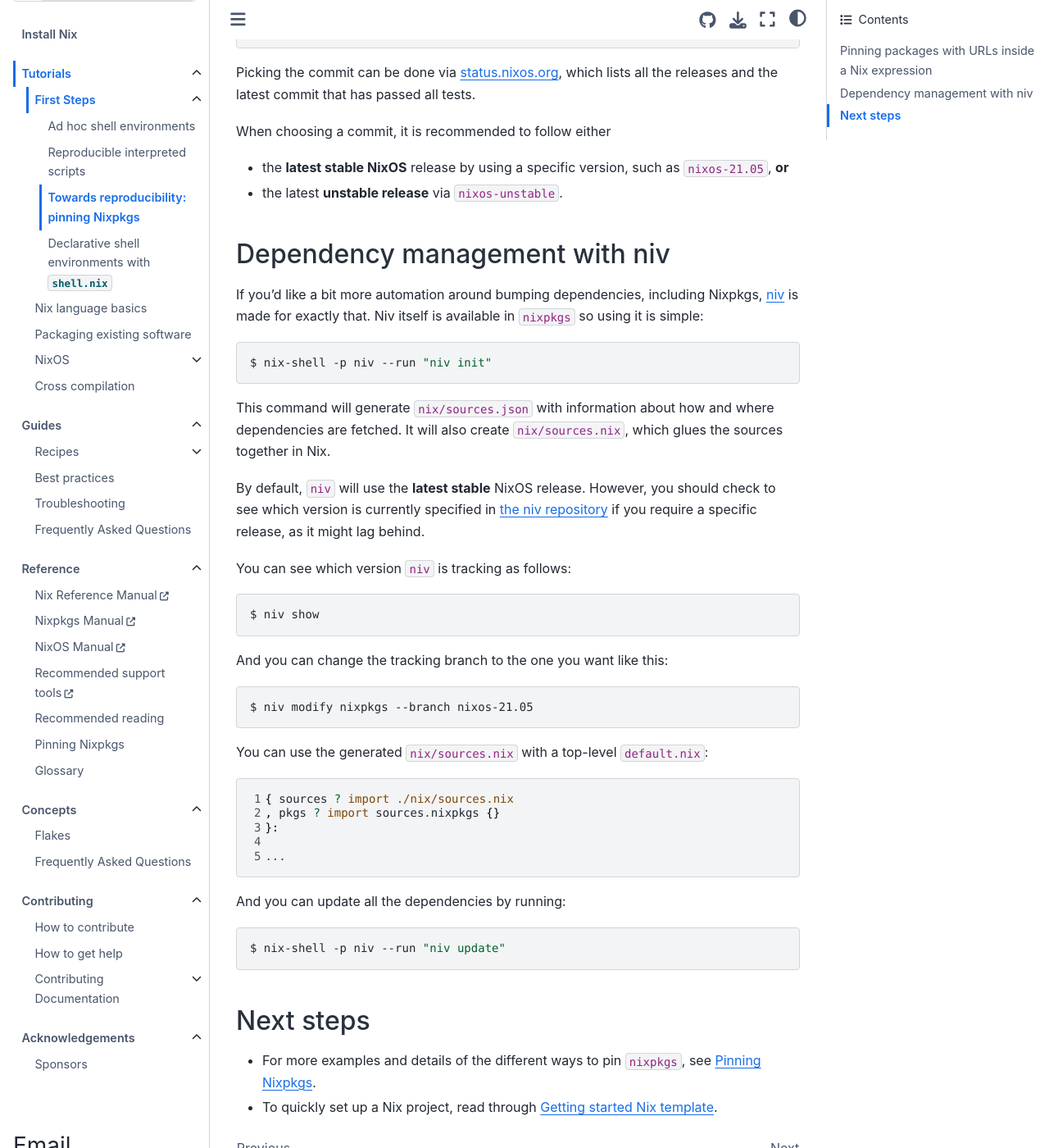
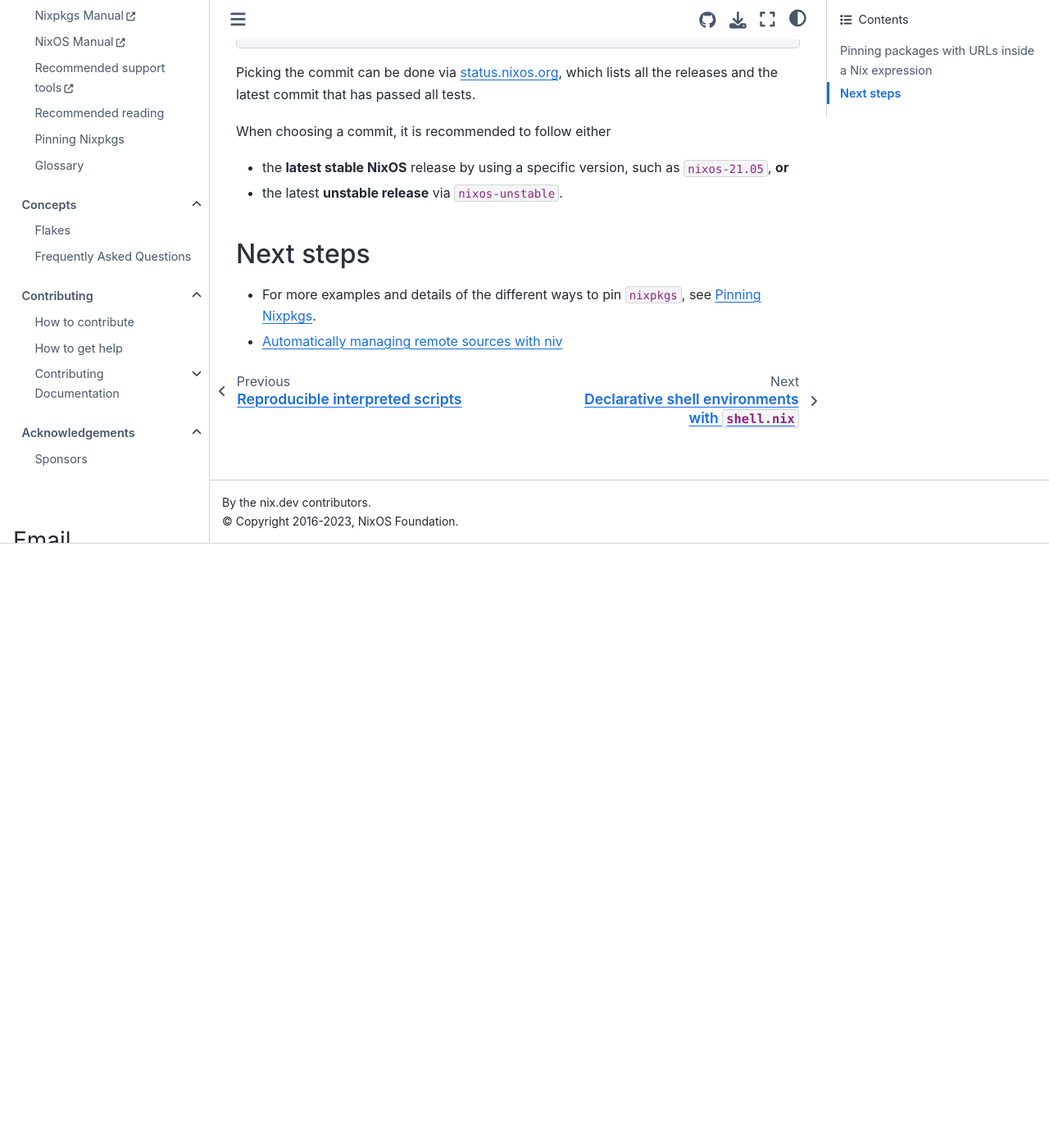
Before and after one commit to NixOS/nix.dev, a Sphinx documentation site: the page built from source/tutorials/first-steps/towards-reproducibility-pinning-nixpkgs.md, in a window 1280 px wide and 1400 px high, scrolled down 738 px. Shown: the whole window at 82% size. Built offline with Sphinx 7.4.7 and the Sphinx Book theme 1.1.4, drawn with Linux system fonts in a browser that asks for light colours.

Commit message:
rewrite guide to pinning dependencies with niv (#782)
* rewrite guide to pinning dependencies with niv

* use the specific branch directly

Co-authored-by: Silvan Mosberger <github@infinisil.com>

* use the shell's niv explicitly

* Apply suggestions from code review

---------

Co-authored-by: Silvan Mosberger <github@infinisil.com>

````diff
--- a/source/tutorials/first-steps/towards-reproducibility-pinning-nixpkgs.md
+++ b/source/tutorials/first-steps/towards-reproducibility-pinning-nixpkgs.md
@@ -36,51 +36,7 @@
 - the **latest stable NixOS** release by using a specific version, such as `nixos-21.05`, **or**
 - the latest **unstable release** via `nixos-unstable`.
 
-## Dependency management with niv
-
-If you'd like a bit more automation around bumping dependencies, including Nixpkgs,
-[niv](https://github.com/nmattia/niv/) is made for exactly that. Niv itself is available
-in `nixpkgs` so using it is simple:
-
-```shell-session
-$ nix-shell -p niv --run "niv init"
-```
-
-This command will generate `nix/sources.json` with information about how and where
-dependencies are fetched. It will also create `nix/sources.nix`, which glues the sources together in Nix.
-
-By default, `niv` will use the **latest stable** NixOS release. However, you should check to see which version is currently specified in [the niv repository](https://github.com/nmattia/niv) if you require a specific release, as it might lag behind.
-
-You can see which version `niv` is tracking as follows:
-
-```shell-session
-$ niv show
-```
-
-And you can change the tracking branch to the one you want like this:
-
-```shell-session
-$ niv modify nixpkgs --branch nixos-21.05
-```
-
-You can use the generated `nix/sources.nix` with a top-level `default.nix`:
-
-```nix
-{ sources ? import ./nix/sources.nix
-, pkgs ? import sources.nixpkgs {}
-}:
-
-...
-```
-
-And you can update all the dependencies by running:
-
-```shell-session
-$ nix-shell -p niv --run "niv update"
-```
-
 ## Next steps
 
 - For more examples and details of the different ways to pin `nixpkgs`, see {ref}`ref-pinning-nixpkgs`.
-- To quickly set up a Nix project, read through
-  [Getting started Nix template](https://github.com/nix-dot-dev/getting-started-nix-template).
+- [](dependency-management-niv)
````
Also changed, not shown: source/guides/recipes/dependency-management.md (added, +100 -0 lines), source/guides/recipes/index.md (+1 -0 lines).
